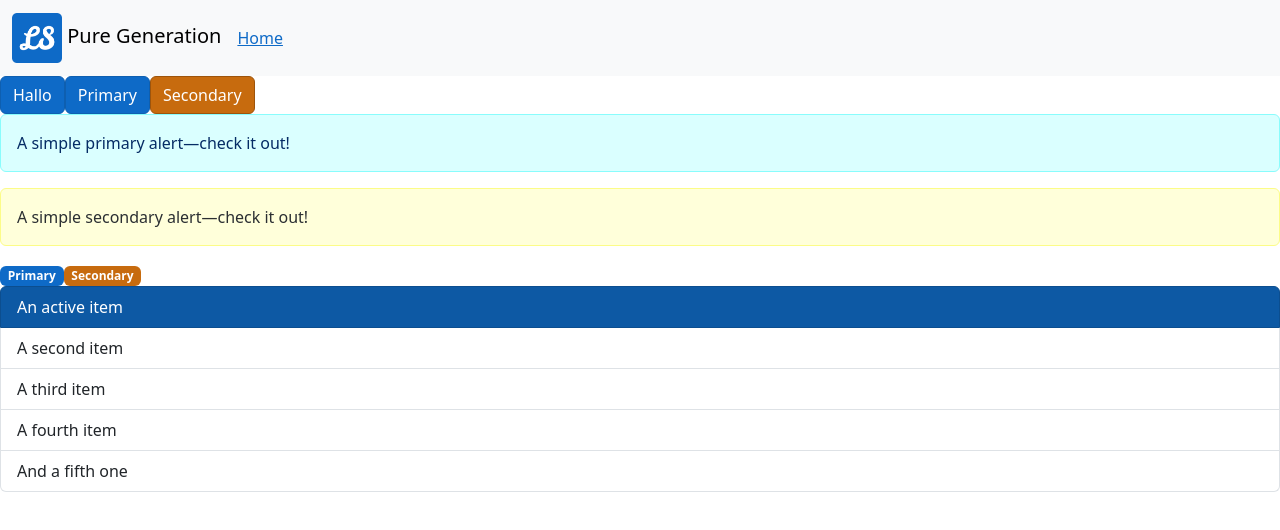
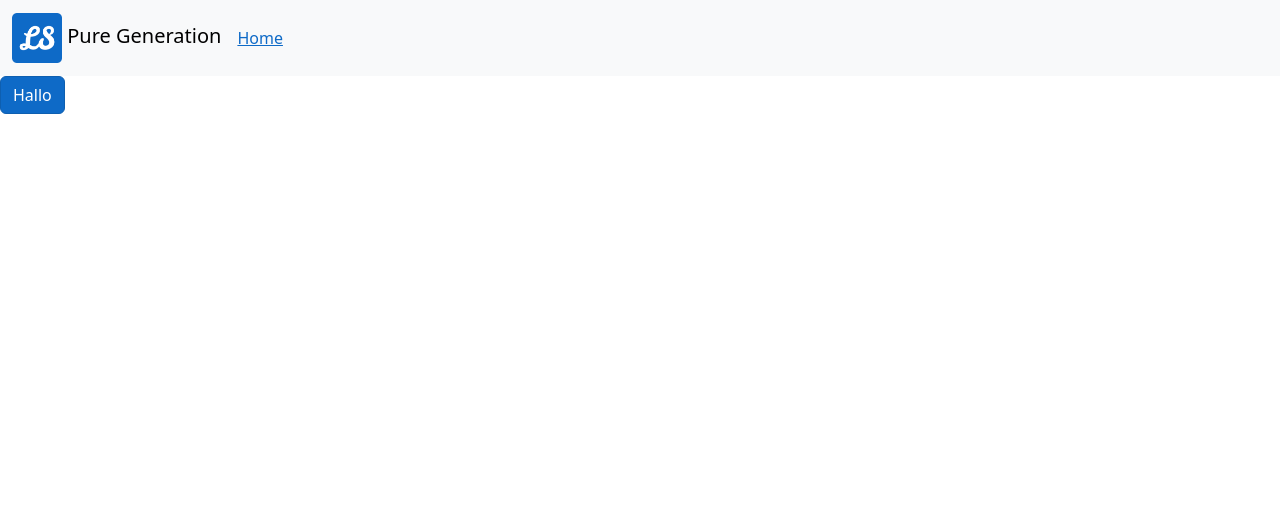
Before and after one commit to RubenDalebout/LazyStyles, a Vue app: page / in a window 1280 px wide. Shown: the top 530 px of the page. Built offline with nearby package versions, Linux system fonts and the light colour scheme.

Commit message:
Done all styling

```diff
--- a/src/App.vue
+++ b/src/App.vue
@@ -5,27 +5,6 @@ import { RouterView } from 'vue-router'
 <template>
   <Header />
   <RouterView />
-
-  <button type="button" class="btn btn-primary">Primary</button>
-  <button type="button" class="btn btn-secondary">Secondary</button>
-
-  <div class="alert alert-primary" role="alert">
-    A simple primary alert—check it out!
-  </div>
-  <div class="alert alert-secondary" role="alert">
-    A simple secondary alert—check it out!
-  </div>
-
-  <span class="badge text-bg-primary">Primary</span>
-  <span class="badge text-bg-secondary">Secondary</span>
-
-  <ul class="list-group">
-  <li class="list-group-item active" aria-current="true">An active item</li>
-  <li class="list-group-item">A second item</li>
-  <li class="list-group-item">A third item</li>
-  <li class="list-group-item">A fourth item</li>
-  <li class="list-group-item">And a fifth one</li>
-</ul>
 </template>
 
 <script>
```
